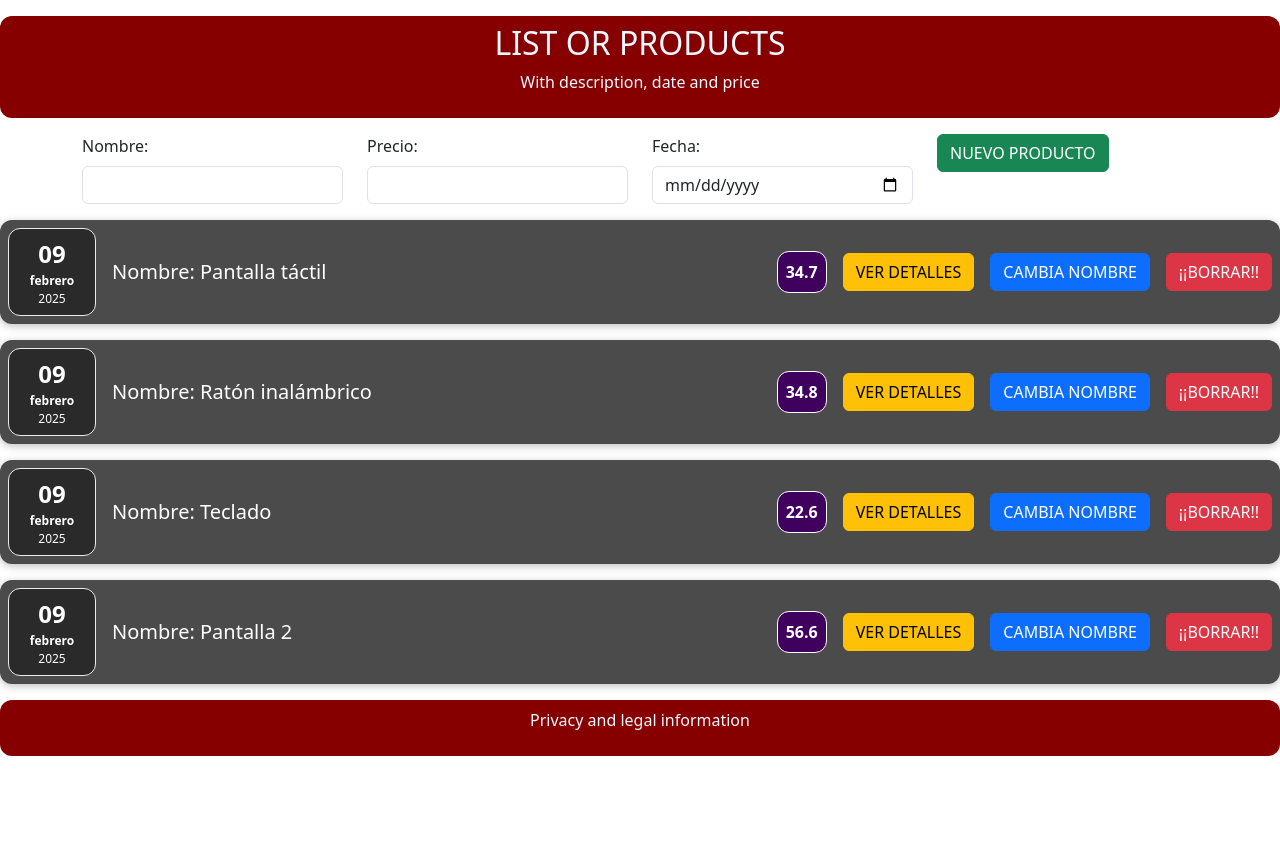
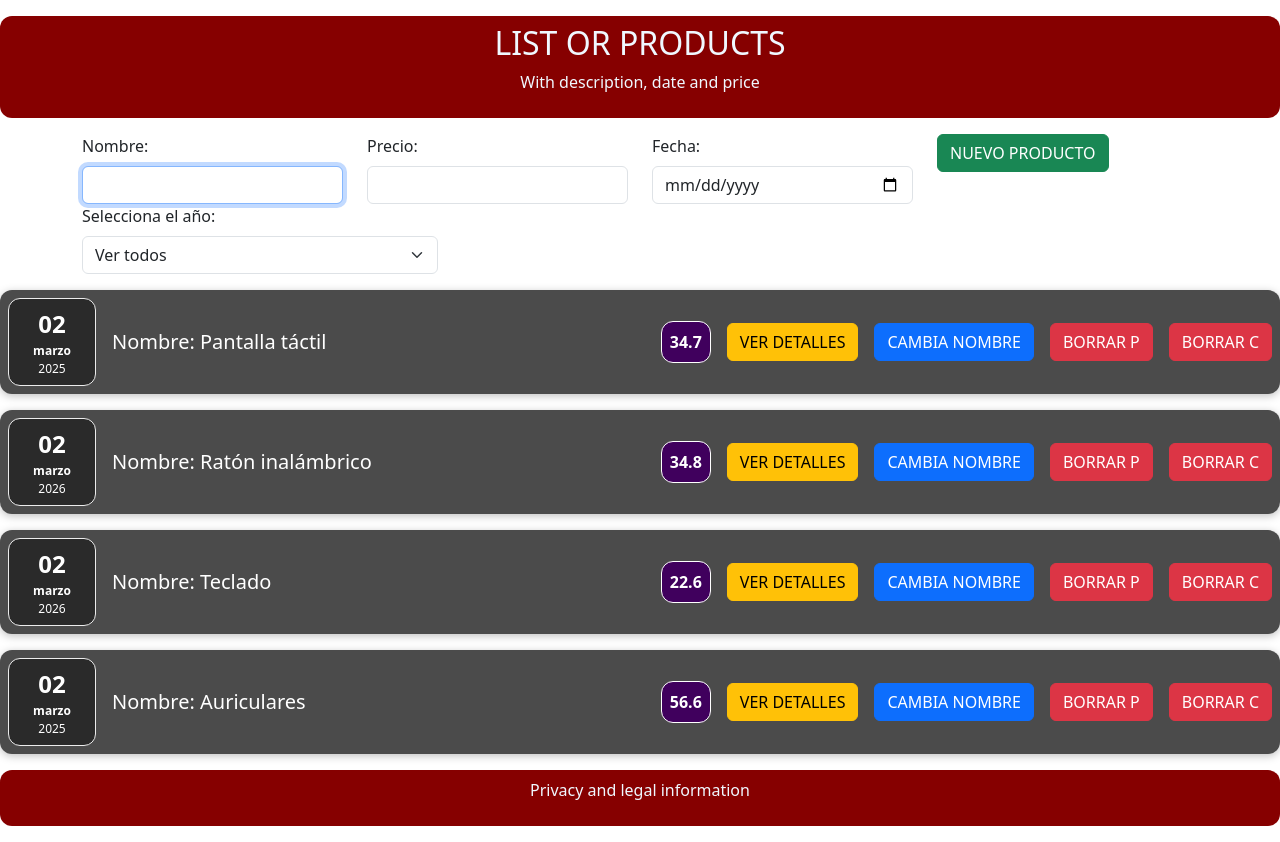
Before and after one commit to markogalarza/react-dsm-2025, a React (Vite) app: page / in a window 1280 px wide. Before the commit the page ends 800 px from the top, so only its background shows below. Built offline with nearby package versions, Linux system fonts and the light colour scheme.

Commit message:
Filtro de productos, Context, Refs y useEffect

```diff
--- a/src/App.jsx
+++ b/src/App.jsx
@@ -5,8 +5,13 @@ import Header from './components/ui/Header'
 import Footer from './components/ui/Footer'
 import NuevoProducto from './components/Productos/NuevoProducto'
 import { useState } from 'react'
+import AutContext from './store/AutContext'
+import ProductosContext from './store/ProductosContext'
 
 function App() {
+
+  const [login, setLogin] = useState(false)
+  const [language, setLanguage] = useState('es-ES')
 
   const [productos, setProductos] = useState(
     [
@@ -14,25 +19,25 @@ function App() {
         id: Math.random().toString(),
         nombre: 'Pantalla táctil',
         precio: 34.7,
-        fecha: new Date()
+        fecha: new Date(2025, 2, 2)
       },
       {
         id: Math.random().toString(),
         nombre: 'Ratón inalámbrico',
         precio: 34.8,
-        fecha: new Date()
+        fecha: new Date(2026, 2, 2)
       },
       {
         id: Math.random().toString(),
         nombre: 'Teclado',
         precio: 22.6,
-        fecha: new Date()
+        fecha: new Date(2026, 2, 2)
       },
       {
         id: Math.random().toString(),
-        nombre: 'Pantalla 2',
+        nombre: 'Auriculares',
         precio: 56.6,
-        fecha: new Date()
+        fecha: new Date(2025, 2, 2)
       },
     ])
 
@@ -59,10 +64,14 @@ function App() {
 
   return (
     <>
-      <Header />
-      <NuevoProducto addProducto={addProducto} />
-      <Productos productos={productos} borraProducto={borraProducto} />
-      <Footer />
+      <AutContext.Provider value={{ login: login, language: language }}>
+        <Header />
+        <NuevoProducto addProducto={addProducto} />
+        <ProductosContext.Provider value={{borrar: borraProducto}}>
+          <Productos productos={productos} borraProducto={borraProducto} />
+        </ProductosContext.Provider>
+        <Footer />
+      </AutContext.Provider>
     </>
   )
 }
--- a/src/components/Productos/FechaProducto.jsx
+++ b/src/components/Productos/FechaProducto.jsx
@@ -1,11 +1,15 @@
 
 import './fechaProducto.css';
+import AutContext from '../../store/AutContext';
+import { useContext } from 'react';
 
 function FechaProducto(props) {
 
+    const languageContext = useContext(AutContext).language
+
     const ano = props.fecha.getFullYear();
-    const mes = props.fecha.toLocaleString('es-ES', { month: 'long' });
-    const dia = props.fecha.toLocaleString('es-ES', { day: '2-digit' });
+    const mes = props.fecha.toLocaleString(languageContext, { month: 'long' });
+    const dia = props.fecha.toLocaleString(languageContext, { day: '2-digit' });
 
     return (
         <div className='producto-fecha'>
--- /dev/null
+++ b/src/components/Productos/FiltroProductos.jsx
@@ -0,0 +1,31 @@
+//import { useState } from 'react';
+import { Col, Container, Row } from 'react-bootstrap';
+import Form from 'react-bootstrap/Form';
+
+function FiltroProductos(props) {
+
+    //const [ano, setAno] = useState('')
+
+    const anoHandler = (event) => {
+        //setAno(event.target.value)
+        props.updateAno(event.target.value)
+    }
+
+    return (
+        <Container>
+            <Row>
+                <Col md={4}>
+                    <Form.Label>Selecciona el año:</Form.Label>
+                    <Form.Select onChange={anoHandler}>
+                        <option value=''>Ver todos</option>
+                        <option value='2025'>2025</option>
+                        <option value='2026'>2026</option>
+                        <option value='2027'>2027</option>
+                    </Form.Select>
+                </Col>
+            </Row>
+        </Container>
+    )
+}
+
+export default FiltroProductos
--- a/src/components/Productos/NuevoProducto.jsx
+++ b/src/components/Productos/NuevoProducto.jsx
@@ -1,4 +1,4 @@
-import { useState } from "react";
+import { useEffect, useRef, useState } from "react";
 import { Button, Form } from "react-bootstrap";
 import Container from 'react-bootstrap/Container';
 import Row from 'react-bootstrap/Row';
@@ -6,9 +6,15 @@ import Col from 'react-bootstrap/Col';
 
 function NuevoProducto(props) {
 
+    useEffect(()=>{
+        nombreRef.current.focus()
+    })
+
     const [nombre, setNombre] = useState('')
     const [precio, setPrecio] = useState('')
     const [fecha, setFecha] = useState('')
+
+    const nombreRef = useRef()
 
     const nombreHandler = (event) => {
         setNombre(event.target.value)
@@ -35,6 +41,7 @@ function NuevoProducto(props) {
         setNombre('')
         setPrecio('')
         setFecha('')
+        nombreRef.current.focus()
     }
 
     return (
@@ -43,7 +50,7 @@ function NuevoProducto(props) {
                 <Container>
                     <Row>
                         <Col><Form.Label>Nombre:</Form.Label>
-                            <Form.Control type='text' onChange={nombreHandler} value={nombre} /></Col>
+                            <Form.Control ref={nombreRef} type='text' onChange={nombreHandler} value={nombre} /></Col>
                         <Col><Form.Label>Precio:</Form.Label>
                             <Form.Control type='number' onChange={precioHandler} value={precio} /></Col>
                         <Col><Form.Label>Fecha:</Form.Label>
--- a/src/components/Productos/Producto.jsx
+++ b/src/components/Productos/Producto.jsx
@@ -1,8 +1,9 @@
 import './producto.css'
 import FechaProducto from './FechaProducto';
-import { useState } from 'react';
+import { useContext, useState } from 'react';
 import { Button } from 'react-bootstrap';
 import Modal from 'react-bootstrap/Modal';
+import ProductosContext from '../../store/ProductosContext';
 
 function Producto(props) {
 
@@ -17,6 +18,8 @@ function Producto(props) {
     // const ano = fecha.getFullYear();
     // const mes = fecha.toLocaleString('es-ES', { month: 'long' });
     // const dia = fecha.toLocaleString('es-ES', { day: '2-digit' });
+
+    const borrarContext = useContext(ProductosContext).borrar
 
     const cambiaNombre = () => {
         //nombre = 'NUEVO NOMBRE'
@@ -33,6 +36,10 @@ function Producto(props) {
         props.borraProducto(props.producto.id)
     }
 
+    const borrarC = () => {
+        borrarContext(props.producto.id)
+    }
+
     return (
         <div className='producto'>
             <FechaProducto fecha={fecha} />
@@ -41,7 +48,8 @@ function Producto(props) {
                 <div className='producto__precio'>{precio}</div>
                 <Button variant="warning" onClick={handleShow}>VER DETALLES</Button>
                 <Button onClick={cambiaNombre}>CAMBIA NOMBRE</Button>
-                <Button variant='danger' onClick={borrar}>¡¡BORRAR!!</Button>
+                <Button variant='danger' onClick={borrar}>BORRAR P</Button>
+                <Button variant='danger' onClick={borrarC}>BORRAR C</Button>
                 <Modal show={show} onHide={handleClose} centered>
                     <Modal.Header closeButton>
                         <Modal.Title>DETALLES DEL PRODUCTO: {nombre}</Modal.Title>
--- a/src/components/Productos/Productos.jsx
+++ b/src/components/Productos/Productos.jsx
@@ -1,12 +1,38 @@
+import { useState } from "react";
+import FiltroProductos from "./FiltroProductos";
 import Producto from "./Producto";
+import { Alert } from "react-bootstrap";
 
 function Productos(props) {
-    return (
-        <div>
-            {props.productos.map((elemento)=>{
+
+    const [ano, setAno] = useState('')
+
+    const updateAno = (ano) => {
+        setAno(ano)
+    }
+
+    const productosFiltrados = props.productos.filter((producto) => {
+        if (ano !== '') {
+            return producto.fecha.getFullYear().toString() === ano
+        }
+        return true
+    })
+
+    let contenido = <Alert>No hay productos de este año</Alert>
+
+    if (productosFiltrados.length > 0) {
+        contenido = <div>
+            {productosFiltrados.map((elemento) => {
                 return <Producto key={elemento.id} producto={elemento} borraProducto={props.borraProducto} />
             })}
         </div>
+    }
+
+    return (
+        <>
+            <FiltroProductos updateAno={updateAno} />
+            {contenido}
+        </>
     )
 }
 
--- a/src/components/ui/Header.jsx
+++ b/src/components/ui/Header.jsx
@@ -1,10 +1,16 @@
 import './header.css';
+import AutContext from '../../store/AutContext';
+import { useContext } from 'react';
 
 function Header() {
+
+    const loginContext = useContext(AutContext).login
+
     return (
         <div className='header'>
             <h2>LIST OR PRODUCTS</h2>
             <p>With description, date and price</p>
+            {loginContext && <p>Hola Usuario</p>}
         </div>
     )
 }
--- /dev/null
+++ b/src/store/AutContext.jsx
@@ -0,0 +1,8 @@
+import React from "react"
+
+const AutContext = React.createContext({
+    login: true,
+    language: 'es-ES'
+})
+
+export default AutContext
--- /dev/null
+++ b/src/store/ProductosContext.jsx
@@ -0,0 +1,7 @@
+import React from "react"
+
+const ProductosContext = React.createContext({
+    borrar: () => {}
+})
+
+export default ProductosContext
```
